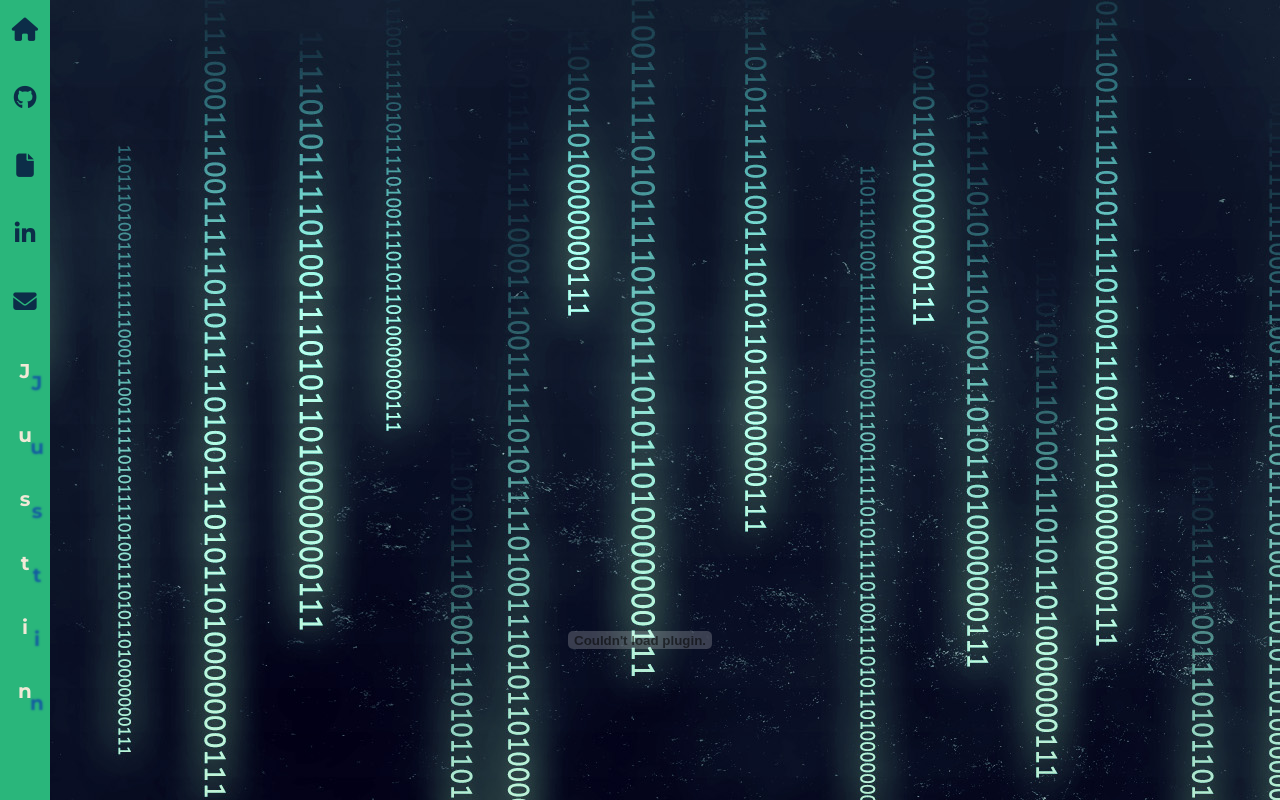
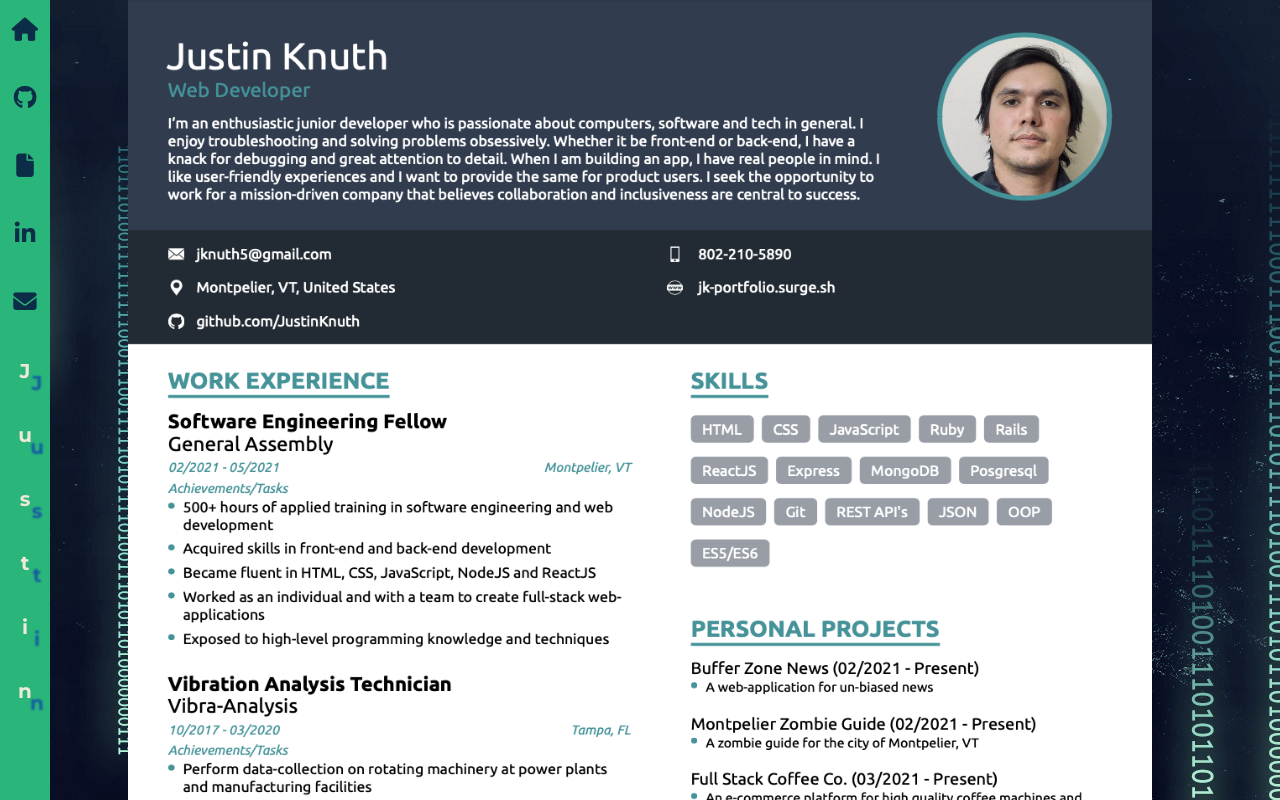
Before and after one commit to JustinKnuth/portfolio, a React (Create React App) app: page /resume in a window 1280 px wide. Shown: the top 800 px of the page. Built offline with nearby package versions, Linux system fonts and the light colour scheme.

Commit message:
complete

```diff
--- a/src/App.css
+++ b/src/App.css
@@ -227,7 +227,7 @@ color: #0C2D48;
   width: 40px;
 }
 
-.resume{
+.resume-pic{
   width:80%;
   height:100vw;
 
--- a/src/components/Resume.jsx
+++ b/src/components/Resume.jsx
@@ -1,4 +1,4 @@
-import justinresume from "../assets/justinresume.pdf"
+import resumepic from "../assets/resumepic.png"
 
 
 
@@ -12,8 +12,9 @@ export default function Resume() {
       {/* <a href={justinresume}></a> */}
       <center>
 
-      <object className='resume' data={justinresume} type="application/pdf">
-        </object>
+      {/* <object className='resume' data={justinresume} type="application/pdf">
+        </object> */}
+        <img className="resume-pic" src={resumepic} alt=""/>
         <h3><a className="resume-link" href="https://drive.google.com/file/d/1UVq3l-l1QhyRw8UnTGovN7MArThLArM6/view?usp=sharing"
         target="_blank">
         Click here to view and download</a></h3>
```
Also changed, not shown: src/assets/resumepic.png (added).
